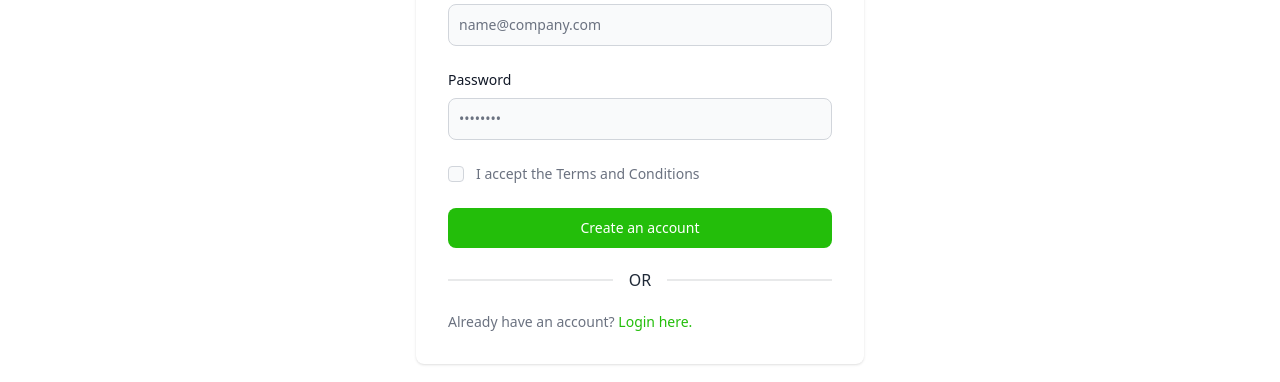
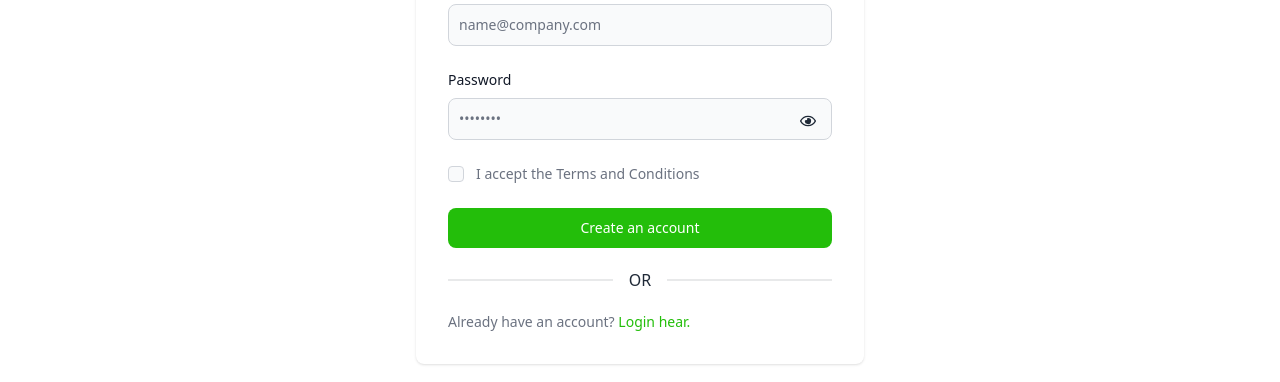
Before and after one commit to Shakhawat-pro/CozyNest-real-estate, a React (Vite) app: page /register in a window 1280 px wide. Shown: the part 556-938 px from the top of the page. Built offline with nearby package versions, Linux system fonts and the light colour scheme; no server answers.

Commit message:
contact page done  done

```diff
--- a/src/components/login/Login.jsx
+++ b/src/components/login/Login.jsx
@@ -3,10 +3,13 @@ import { ToastContainer, toast } from 'react-toastify';
 import { useContext, useState } from "react";
 import { Link } from "react-router-dom";
 import { AuthContext } from "../../providers/AuthProviders";
+import { FaRegEye, FaRegEyeSlash  } from "react-icons/fa";
+
 const Login = () => {
     const {signInUser, signInWithGoogle, signInWithGithub,} = useContext(AuthContext);
     const [loginError, setLoginError] =useState('')
     const [success, setSuccess] = useState('')
+    const [showPassword, setShowPassword] = useState(false)
 
     const handleLogin = e =>{
         e.preventDefault()
@@ -74,9 +77,10 @@ const Login = () => {
                                     <label htmlFor="email" className="block mb-2 text-sm font-medium text-gray-900 dark:text-white">Your email</label>
                                     <input type="email" name="email" id="email" className="bg-gray-50 border border-gray-300 text-gray-900 sm:text-sm rounded-lg focus:ring-primary-600 focus:border-primary-600 block w-full p-2.5 dark:bg-gray-700 dark:border-gray-600 dark:placeholder-gray-400 dark:text-white dark:focus:ring-blue-500 dark:focus:border-blue-500" placeholder="name@company.com" required="" />
                                 </div>
-                                <div>
+                                <div className='relative'>
                                     <label htmlFor="password" className="block mb-2 text-sm font-medium text-gray-900 dark:text-white">Password</label>
-                                    <input type="password" name="password" id="password" placeholder="••••••••" className="bg-gray-50 border border-gray-300 text-gray-900 sm:text-sm rounded-lg focus:ring-primary-600 focus:border-primary-600 block w-full p-2.5 dark:bg-gray-700 dark:border-gray-600 dark:placeholder-gray-400 dark:text-white dark:focus:ring-blue-500 dark:focus:border-blue-500" required="" />
+                                    <input type={showPassword ? "text" : "password"} name="password" id="password" placeholder="••••••••" className="bg-gray-50 border border-gray-300 text-gray-900 sm:text-sm rounded-lg focus:ring-primary-600 focus:border-primary-600 block w-full p-2.5 dark:bg-gray-700 dark:border-gray-600 dark:placeholder-gray-400 dark:text-white dark:focus:ring-blue-500 dark:focus:border-blue-500" required="" />
+                                    <span className="absolute ml-2 top-1/2 right-4 translate-y-2" onClick={() => { setShowPassword(!showPassword) }}>{showPassword ? <FaRegEyeSlash /> : <FaRegEye />}</span>
                                 </div>
                                 <button type="submit" className="w-full text-white bg-[#23BE0A] hover:bg-primary-700 focus:ring-4 focus:outline-none focus:ring-primary-300 font-medium rounded-lg text-sm px-5 py-2.5 text-center dark:bg-primary-600 dark:hover:bg-primary-700 dark:focus:ri">Login</button>
                                 <div className="divider">OR</div>
--- a/src/components/navbar/Navbar.jsx
+++ b/src/components/navbar/Navbar.jsx
@@ -1,6 +1,6 @@
 import { Link, NavLink } from "react-router-dom";
 import './navbar.css'
-import { useContext } from "react";
+import { useContext, useState } from "react";
 import { AuthContext } from "../../providers/AuthProviders";
 import 'animate.css';
 
@@ -10,6 +10,8 @@ const Navbar = () => {
     const handleLogOut = () => {
         logOut()
     }
+    const [showTooltip, setShowTooltip] = useState(false);
+    console.log(showTooltip);
     const navLinks = <>
         <li className="animate__animated animate__bounceInUp"><NavLink to="/">Home</NavLink></li>
         <li className="animate__animated animate__bounceInUp"><NavLink to="/residents">Residents</NavLink></li>
@@ -40,10 +42,17 @@ const Navbar = () => {
                     {
                         user ? <>
                             <div className="flex items-center space-x-6">
-                                <div className="avatar">
+                                <div className="avatar relative"
+                                onMouseEnter={() => setShowTooltip(true)}
+                                onMouseLeave={() => setShowTooltip(false)}>
                                     <div className="w-12 md:w-14 rounded-full ring ring-[#23BE0A] ring-offset-base-100 ring-offset-2">
                                         <img src={user.photoURL} alt="" />
                                     </div>
+                                    {showTooltip && (
+                                        <div className="tooltip absolute top-[-10px] right-20 bg-[#23BE0A] p-1 pl-2 rounded-md rounded-l-full text-white">
+                                            <span>{user.displayName}</span>
+                                        </div>
+                                    )}
                                 </div>
                                 <Link to="/"><button className="btn bg-[#23BE0A] text-white" onClick={handleLogOut}>Log Out</button></Link>
                             </div>
--- a/src/components/register/Register.jsx
+++ b/src/components/register/Register.jsx
@@ -3,11 +3,16 @@ import 'react-toastify/dist/ReactToastify.css';
 import { useContext, useState } from "react";
 import { AuthContext } from "../../providers/AuthProviders";
 import { updateProfile } from "firebase/auth";
+import { FaRegEye, FaRegEyeSlash  } from "react-icons/fa";
+import { Link } from 'react-router-dom';
+
 
 const Register = () => {
     const [registerError, setRegisterError] = useState('')
     const [success, setSuccess] = useState('')
     const { createUser } = useContext(AuthContext)
+    const [showPassword, setShowPassword] = useState(false)
+
 
     const handleRegister = e => {
         e.preventDefault()
@@ -69,9 +74,10 @@ const Register = () => {
                                     <label htmlFor="email" className="block mb-2 text-sm font-medium text-gray-900 dark:text-white">Your email</label>
                                     <input type="email" name="email" id="email" className="bg-gray-50 border border-gray-300 text-gray-900 sm:text-sm rounded-lg focus:ring-primary-600 focus:border-primary-600 block w-full p-2.5 dark:bg-gray-700 dark:border-gray-600 dark:placeholder-gray-400 dark:text-white dark:focus:ring-blue-500 dark:focus:border-blue-500" placeholder="name@company.com" required="" />
                                 </div>
-                                <div>
+                                <div className='relative'>
                                     <label htmlFor="password" className="block mb-2 text-sm font-medium text-gray-900 dark:text-white">Password</label>
-                                    <input type="password" name="password" id="password" placeholder="••••••••" className="bg-gray-50 border border-gray-300 text-gray-900 sm:text-sm rounded-lg focus:ring-primary-600 focus:border-primary-600 block w-full p-2.5 dark:bg-gray-700 dark:border-gray-600 dark:placeholder-gray-400 dark:text-white dark:focus:ring-blue-500 dark:focus:border-blue-500" required="" />
+                                    <input type={showPassword ? "text" : "password"} name="password" id="password" placeholder="••••••••" className="bg-gray-50 border border-gray-300 text-gray-900 sm:text-sm rounded-lg focus:ring-primary-600 focus:border-primary-600 block w-full p-2.5 dark:bg-gray-700 dark:border-gray-600 dark:placeholder-gray-400 dark:text-white dark:focus:ring-blue-500 dark:focus:border-blue-500" required="" />
+                                    <span className="absolute ml-2 top-1/2 right-4 translate-y-2" onClick={() => { setShowPassword(!showPassword) }}>{showPassword ? <FaRegEyeSlash /> : <FaRegEye />}</span>
                                 </div>
                                 <div className="flex items-start">
                                     <div className="flex items-center h-5">
@@ -90,7 +96,7 @@ const Register = () => {
                                     success && <p className="text-green-500">{success}</p>
                                 }
                                 <p className="text-sm font-light text-gray-500 dark:text-gray-400">
-                                    Already have an account? <a href="#" className="font-medium text-primary-600 hover:underline  tex text-[#23BE0A]">Login here.</a>
+                                Already have an account? <Link to='/login' className="font-medium text-primary-600 hover:underline  tex text-[#23BE0A]"><button>Login hear.</button></Link>
                                 </p>
                             </form>
                         </div>
```
